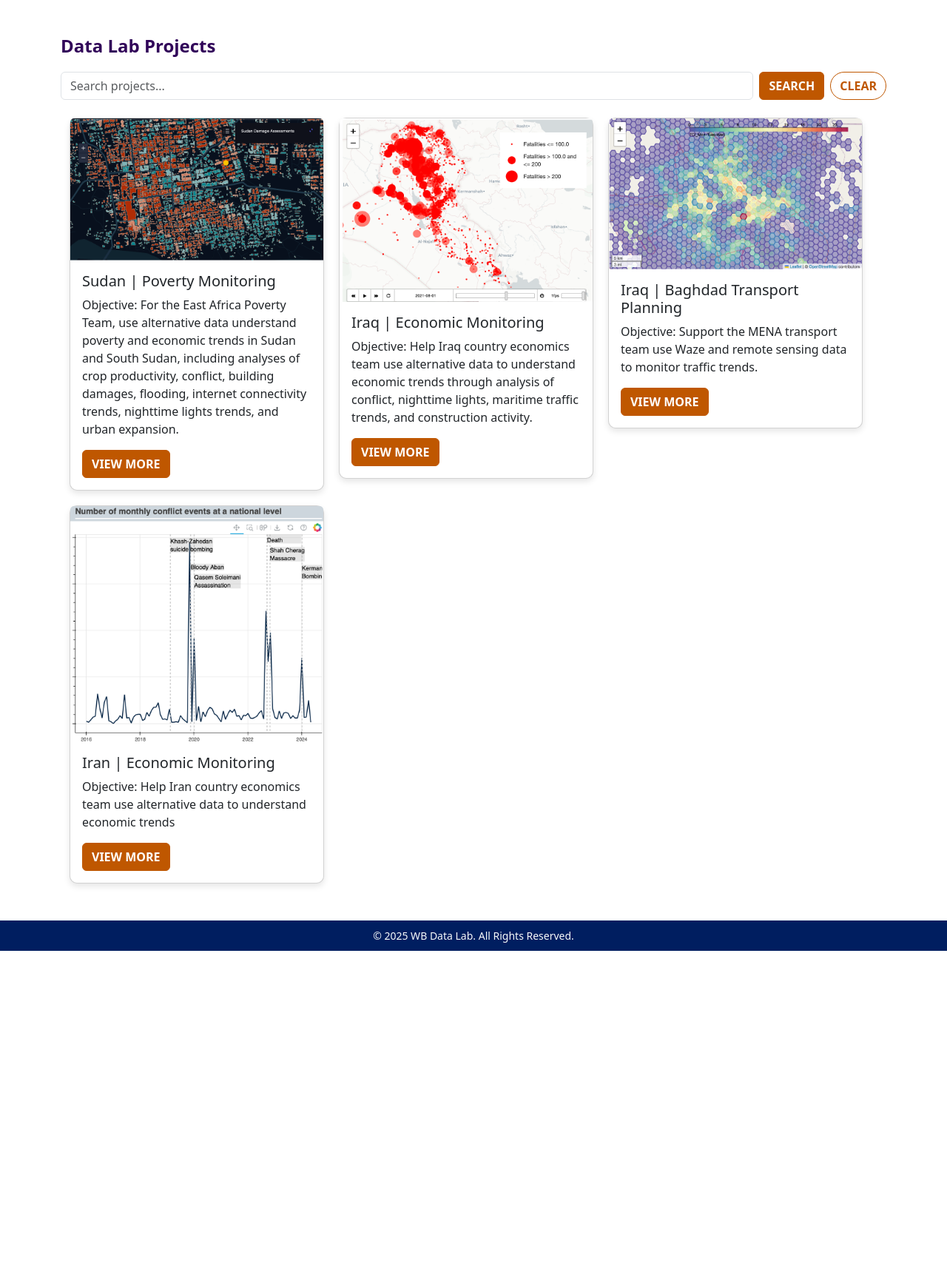
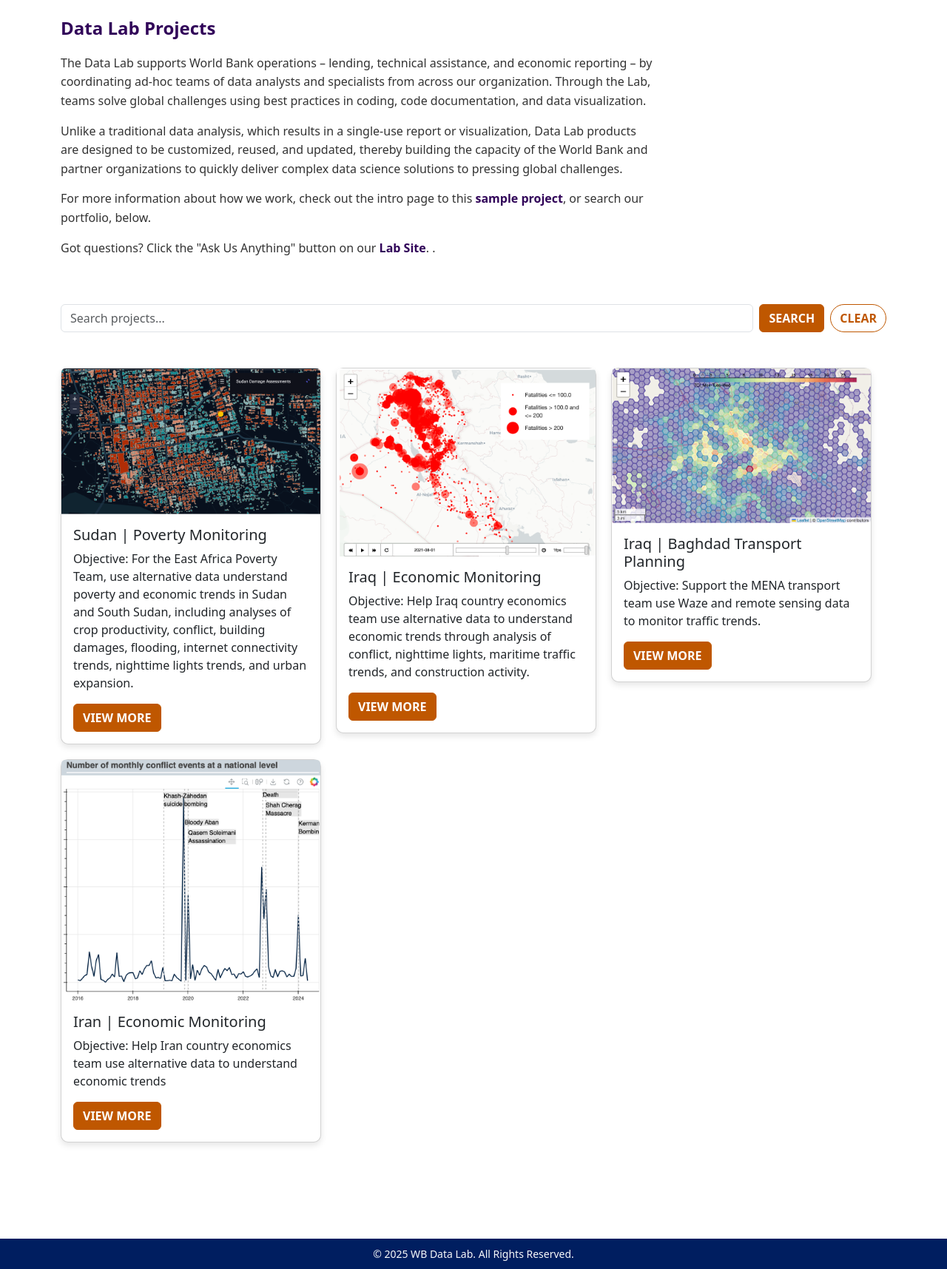
Before and after one commit to datapartnership/projects, a Flask app: page / in a window 1280 px wide. Shown: the part 186-1901 px from the top of the page at 74% size. Before the commit the page ends 1471 px from the top, so only its background shows below. Run offline with Flask 3, Linux system fonts and the light colour scheme.

Commit message:
Updated css and index

```diff
--- a/static/styles.css
+++ b/static/styles.css
@@ -165,3 +165,56 @@ footer a:hover {
     width: 100%; /* One column on mobile */
   }
 }
+/* Logo Styling */
+.logo-img {
+  height: 160px; /* Adjust size as needed */
+  width: auto;
+  margin-right: 10px;
+}
+
+/* Data Lab Description */
+.data-lab-description {
+  font-size: 16px;
+  color: #333; /* Dark gray for readability */
+  line-height: 1.6;
+  max-width: 800px; /* Keep text nicely contained */
+  margin-bottom: 15px;
+}
+
+/* Styling for the sample project link */
+.data-lab-description a {
+  color: #310459; /* Dark purple */
+  font-weight: bold;
+  text-decoration: none;
+}
+
+.data-lab-description a:hover {
+  color: #BF5700; /* Burnt Orange */
+  text-decoration: underline;
+}
+/* Add extra space between last row of cards and footer */
+.project-container {
+  padding-bottom: 80px; /* Increased padding to prevent overlap */
+}
+/* Ensure the content wrapper takes full space */
+.content-wrapper {
+  flex: 1;
+  display: flex;
+  flex-direction: column;
+}
+
+/* Fix footer overlap by adding margin */
+footer {
+  background-color: #001E60;
+  color: #f8f9fa;
+  padding: 10px 0;
+  text-align: center;
+  width: 100%;
+  margin-top: 50px; /* Space between the last card and the footer */
+  flex-shrink: 0;
+}
+
+/* Ensure masonry grid has enough bottom space */
+.masonry-grid {
+  margin-bottom: 80px; /* Prevents last row from touching footer */
+}
--- a/templates/index.html
+++ b/templates/index.html
@@ -10,29 +10,45 @@
 <body>
 
     <div class="content-wrapper">
-
-        <nav class="navbar navbar-expand-lg navbar-light">
+        <!-- Navbar -->
+        <nav class="navbar navbar-expand-lg">
             <div class="container d-flex justify-content-center">
-                <a class="navbar-brand" href="#">
+                <a class="navbar-brand" href="https://wbdatalab.org" target="_blank">
                     <img src="{{ url_for('static', filename='images/data-lab.png') }}" alt="Data Lab Logo" class="logo-img">
                 </a>
             </div>
         </nav>
 
-
-        <!-- Main Content Area (Pushes footer down) -->
-        <main class="container mt-5">
+        <!-- Main Content -->
+        <main class="container mt-4">
             <h1 class="page-title">Data Lab Projects</h1>
 
-            <!-- Search Form -->
-            <form method="GET" action="{{ url_for('home') }}" class="d-flex mb-4">
+            <!-- New Description Text -->
+            <p class="data-lab-description">
+                The Data Lab supports World Bank operations – lending, technical assistance, and economic reporting – by coordinating ad-hoc teams of data analysts and specialists from across our organization. Through the Lab, teams solve global challenges using best practices in coding, code documentation, and data visualization.
+            </p>
+            <p class="data-lab-description">
+                Unlike a traditional data analysis, which results in a single-use report or visualization, Data Lab products are designed to be customized, reused, and updated, thereby building the capacity of the World Bank and partner organizations to quickly deliver complex data science solutions to pressing global challenges.
+            </p>
+            <p class="data-lab-description">
+                For more information about how we work, check out the intro page to this
+                <a href="https://worldbank.github.io/ethiopia-economic-monitoring/docs/1-intro-to-data-lab.html" target="_blank">sample project</a>, or search our portfolio, below.
+            </p>
+            <p class="data-lab-description">
+                Got questions? Click the "Ask Us Anything" button on our <a href="https://wbdatalab.org" target="_blank">Lab Site</a>.
+                <a href="mailto:datalab@123.com"></a>.
+            </p>
+            <br>
+            </br>
+
+            <!-- Search Form (With Added Margin for Space) -->
+            <form method="GET" action="{{ url_for('home') }}" class="d-flex mb-5">
                 <input class="form-control me-2" type="search" name="q" value="{{ query }}" placeholder="Search projects..." aria-label="Search">
                 <button class="btn btn-primary" type="submit">Search</button>
                 <a href="{{ url_for('home') }}" class="btn btn-secondary ms-2">Clear</a>
             </form>
 
-        <!-- Project Cards -->
-        <div class="container project-container">
+            <!-- Project Cards -->
             <div class="masonry-grid">
                 {% for project in projects %}
                     {% if project['project-title'] and project['project-title'] != 'nan' %}  <!-- Skip NaN entries -->
@@ -51,16 +67,20 @@
                     {% endif %}
                 {% endfor %}
             </div>
-        </div>
         </main>
     </div>
+
+    <!-- Spacer to push footer down -->
+    <div class="footer-spacer"></div>
 
     <!-- Footer -->
     <footer>
         <div class="container">
             <p>© 2025 WB Data Lab. All Rights Reserved.</p>
         </div>
-    </footer>
+
+
+
 
 </body>
 </html>
```
